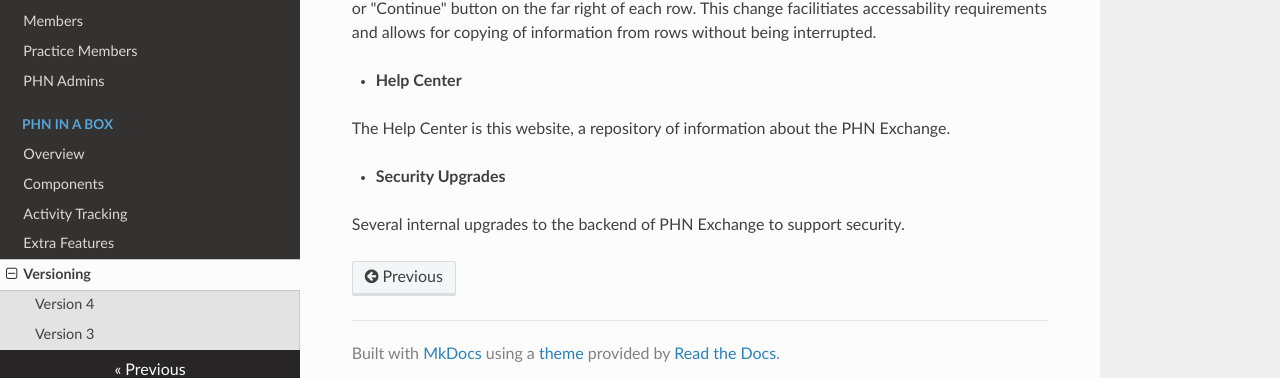
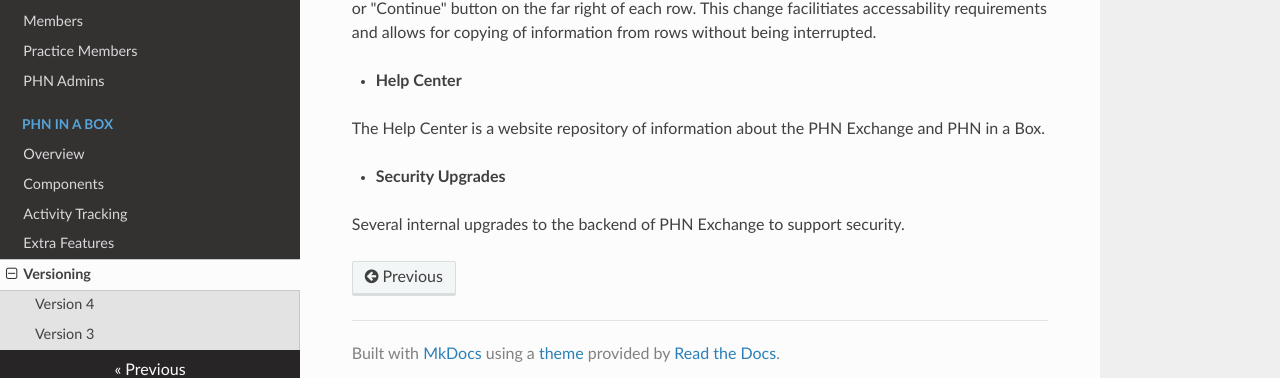
Before and after one commit to MurrayPHN/phn-exchange-docs, an MkDocs documentation site: the page built from docs/versioning.md, in a window 1280 px wide and 900 px high, scrolled down 1061 px. Shown: the part 510-888 px from the top of the window. Built offline with MkDocs 1.6.1, drawn with Linux system fonts in a browser that asks for light colours; nearby versions of some CDN libraries.

Commit message:
Update versioning.md

```diff
--- a/docs/versioning.md
+++ b/docs/versioning.md
@@ -80,7 +80,7 @@
 - **Help Center**
 
 <p>
-    The Help Center is this website, a repository of information about the PHN Exchange.
+    The Help Center is a website repository of information about the PHN Exchange and PHN in a Box.
 </p>
 
 - **Security Upgrades**
```
